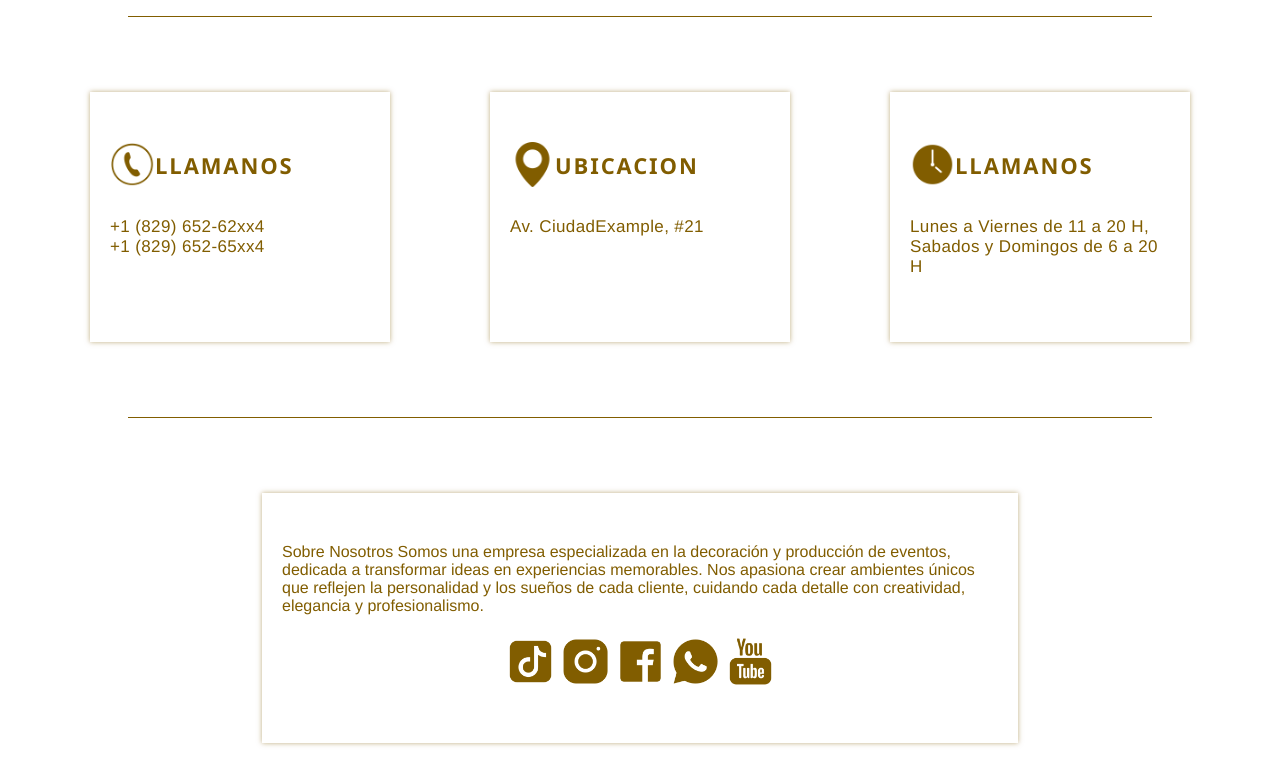
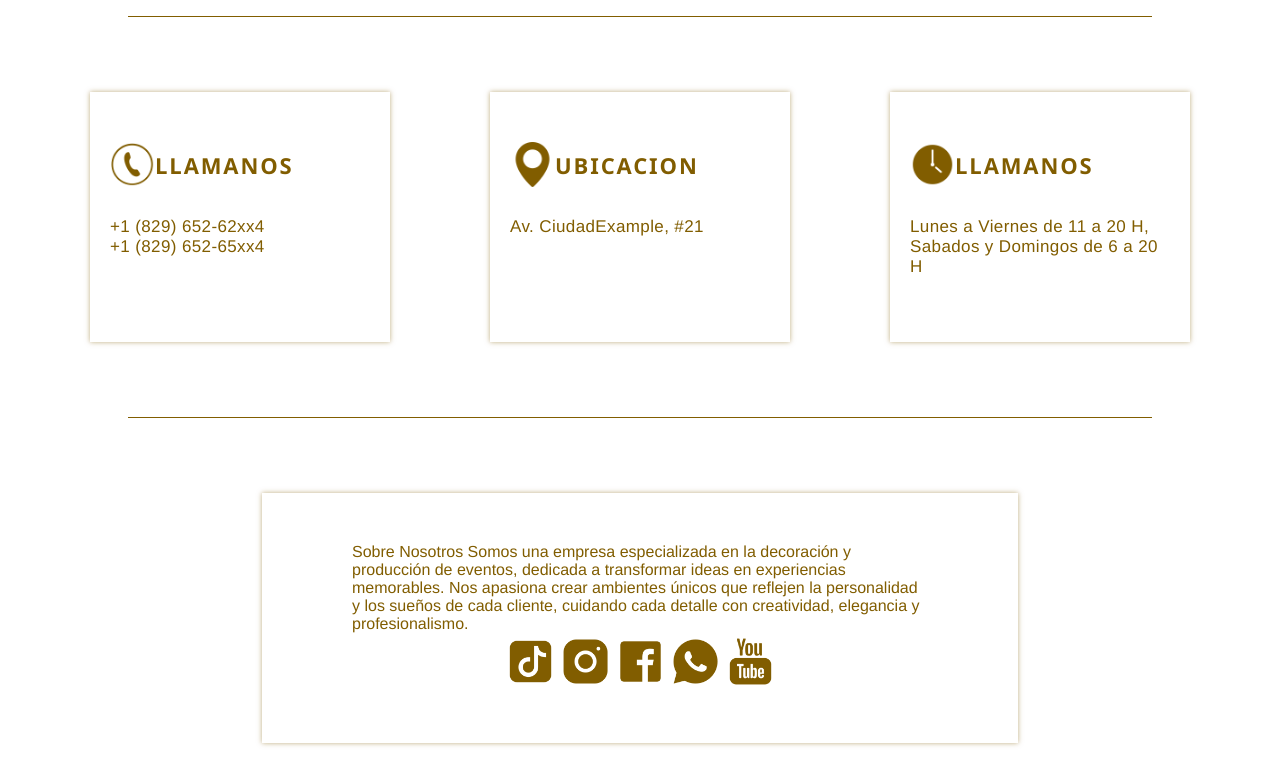
Before and after one commit to ctomyenterprise-code/deploy, a website: page public/index.html in a window 1280 px wide. Shown: the part 1185-1969 px from the top of the page. Drawn offline with Linux system fonts and the light colour scheme.

Commit message:
Actualizado Web Design Completa siguente paso responsive.

```diff
--- a/public/style_dev.css
+++ b/public/style_dev.css
@@ -186,7 +186,6 @@
 }
 
 .contentInfoAcercade{
-
     background: white;
     color: #815d00;
     width: 60%;
@@ -194,7 +193,7 @@
     display: flex;
     flex-direction: column;
     box-shadow: 0px 0px 5px 0px #815d0080;
-    padding:50px 20px; /* Better padding spacing for the button */
+    padding:50px 90px; /* Better padding spacing for the button */
 
     align-items: center;
     justify-content: space-between;
```
